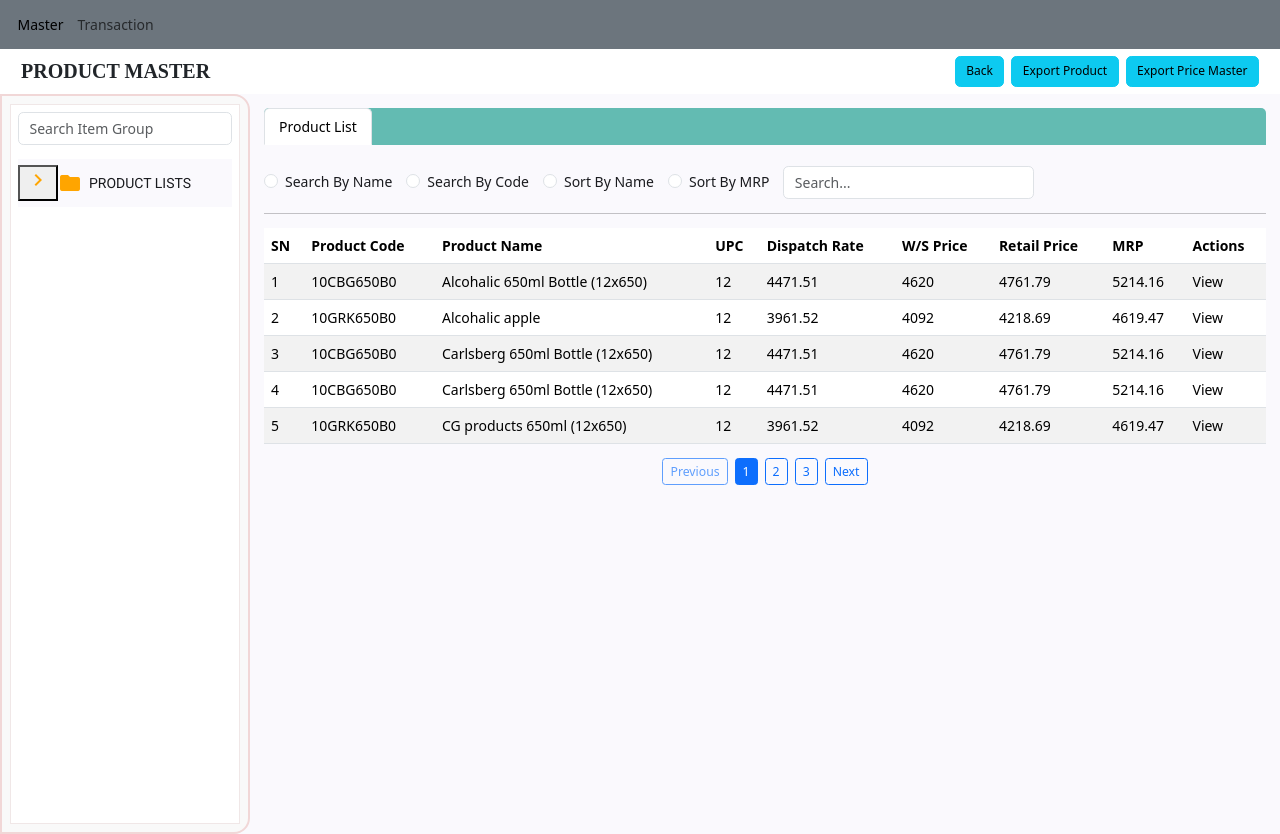
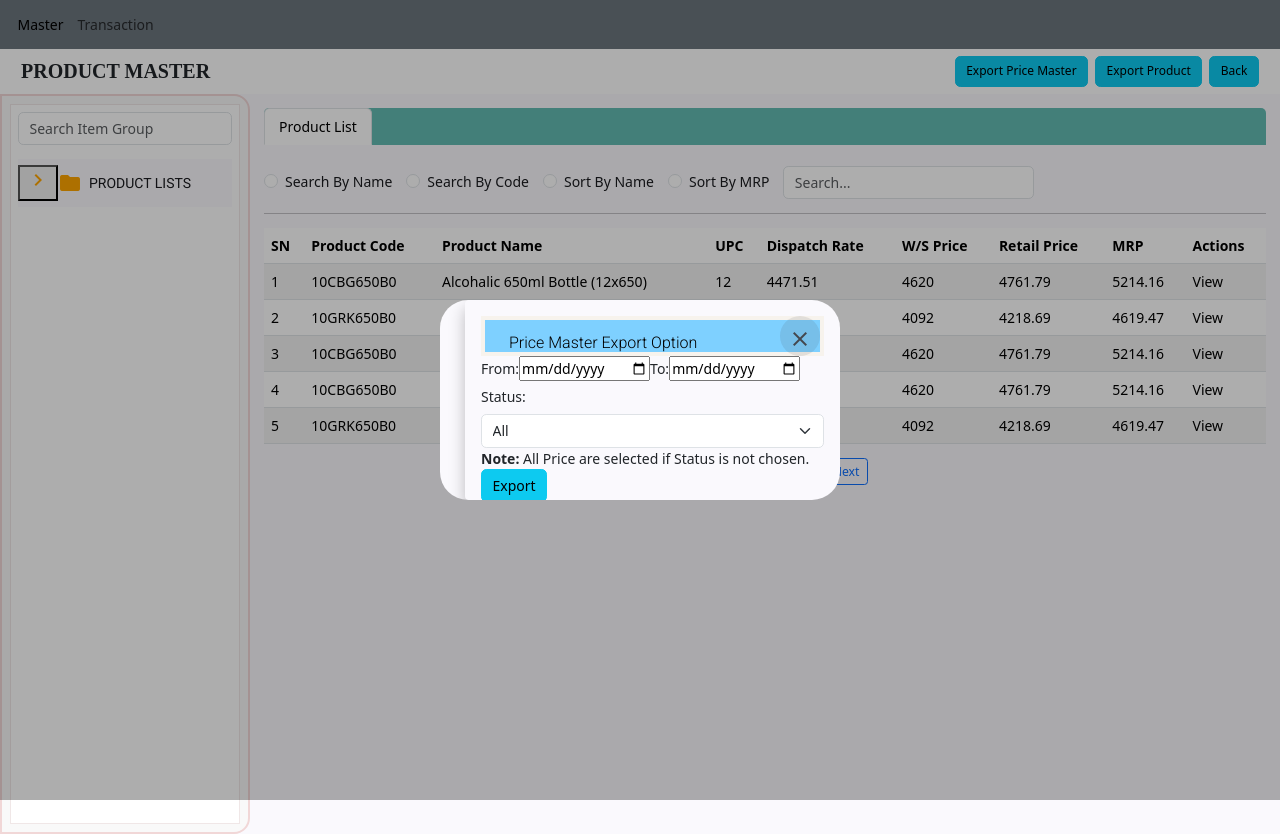
Before and after one commit to manisha-7725/Gorkhanew, an Angular app: page /master in a window 1280 px wide. Both pictures are taken after a click on the button "Export Price Master". After the commit the page ends 800 px from the top, so only its background shows below. Built offline with nearby package versions, Linux system fonts and the light colour scheme.

Commit message:
save excel file

```diff
--- a/package.json
+++ b/package.json
@@ -19,10 +19,12 @@
     "@angular/platform-browser": "^20.0.0",
     "@angular/router": "^20.0.0",
     "bootstrap": "^5.3.7",
+    "file-saver": "^2.0.5",
     "nep-datepicker": "^1.1.26",
     "ng2-search-filter": "^0.5.1",
     "rxjs": "~7.8.0",
     "tslib": "^2.3.0",
+    "xlsx": "^0.18.5",
     "zone.js": "~0.15.0"
   },
   "devDependencies": {
@@ -30,6 +32,7 @@
     "@angular/cli": "^20.0.2",
     "@angular/compiler-cli": "^20.0.0",
     "@types/bootstrap": "^5.2.10",
+    "@types/file-saver": "^2.0.7",
     "@types/jasmine": "~5.1.0",
     "jasmine-core": "~5.7.0",
     "karma": "~6.4.0",
--- a/src/app/app.config.ts
+++ b/src/app/app.config.ts
@@ -1,10 +1,11 @@
 import { ApplicationConfig, provideBrowserGlobalErrorListeners, provideZoneChangeDetection } from '@angular/core';
 import { provideRouter } from '@angular/router';
-
+import { BrowserAnimationsModule, provideAnimations } from '@angular/platform-browser/animations';
 import { routes } from './app.routes';
 
 export const appConfig: ApplicationConfig = {
   providers: [
+
     provideBrowserGlobalErrorListeners(),
     provideZoneChangeDetection({ eventCoalescing: true }),
     provideRouter(routes)
--- a/src/app/app.routes.ts
+++ b/src/app/app.routes.ts
@@ -5,10 +5,12 @@ import { Views } from './views/views';
 import { DialogBox } from './dialog-box/dialog-box';
 
 
+
 export const routes: Routes = [
   {path:'',redirectTo:'master',pathMatch:'full'},
   {path:'master',component:Master},
   {path:'transaction',component:Transaction},
   {path:'views',component:Views},
-  {path:'dialog-box',component:DialogBox}
+  {path:'dialog-box',component:DialogBox},
+
 ];
--- /dev/null
+++ b/src/app/export-master-dialog/export-master-dialog.css
@@ -0,0 +1,31 @@
+.custom-box {
+  width: 375px;
+  height: 200px;
+  box-shadow: 0 8px 16px rgba(0, 0, 0, 0.25); /* More visible shadow */
+  padding: 16px;
+  border-radius: 4px;
+  margin-left: auto;
+  border: 0px  solid  white;
+
+
+  .box .custom-box{
+    right: 0;
+  }
+
+}
+.dialog-header {
+  display: flex;
+  justify-content: space-between;
+  align-items: center;
+  box-shadow: inset;
+  height: 40px;
+  background-color: #7ed0ff;
+  border: 4px solid rgb(247, 243, 237);
+}
+.dialog-header h6 {
+  margin: 0;
+  color: black;
+ font-weight: 100;
+ font-size: medium;
+ text-align: center;
+}
--- /dev/null
+++ b/src/app/export-master-dialog/export-master-dialog.html
@@ -0,0 +1,33 @@
+<div class="box">
+   <div class="custom-box ">
+    <div class="dialog-header">
+      <h6 mat-dialog-title>Price Master Export  Option</h6>
+      <button mat-icon-button mat-dialog-close>
+        <mat-icon>close</mat-icon>
+      </button>
+    </div>
+
+  <div class="form-row">
+    <label class="form-label">From:</label>
+    <input type="date" class="form-input" />
+
+    <label class="form-label">To:</label>
+    <input type="date" class="form-input" />
+  </div>
+
+  <div class="form-row">
+    <label class="form-label">Status:</label>
+    <select class="form-select">
+      <option value="All">All</option>
+      <option value="UnApproved">Un-Approved</option>
+      <option value="Approved">Approved</option>
+    </select>
+  </div>
+
+  <div class="form-row note-row">
+    <label><strong>Note:</strong> All Price are selected if Status is not chosen.</label>
+    <button class="btn btn-info export-btn"  (click)="exportToExcel()">Export</button>
+  </div>
+
+
+</div>
--- /dev/null
+++ b/src/app/export-master-dialog/export-master-dialog.ts
@@ -0,0 +1,52 @@
+import { Component } from '@angular/core';
+import { FormsModule } from '@angular/forms';
+import { CommonModule } from '@angular/common';
+import { MatDialogModule } from '@angular/material/dialog';
+import { MatButtonModule } from '@angular/material/button';
+import { MatIconModule } from '@angular/material/icon';
+import * as XLSX from 'xlsx';
+import { saveAs } from 'file-saver';
+import { MatDialogRef } from '@angular/material/dialog';
+
+@Component({
+   standalone: true,
+  selector: 'app-export-master-dialog',
+  imports: [ MatButtonModule,
+    MatIconModule,
+    MatDialogModule,
+    FormsModule,
+    CommonModule,],
+  templateUrl: './export-master-dialog.html',
+  styleUrl: './export-master-dialog.css'
+})
+
+
+export class ExportMasterDialog {
+
+
+constructor(public dialogRef: MatDialogRef<ExportMasterDialog>) {}
+
+ exportData = [
+    { ProductCode: 'P001', ProductName: 'Product 1', Price: 100 },
+    { ProductCode: 'P002', ProductName: 'Product 2', Price: 200 },
+  ];
+
+  productData = [
+    { Code: 'PRD001', Name: 'Product A', Category: 'Cat1', Price: 150 },
+    { Code: 'PRD002', Name: 'Product B', Category: 'Cat2', Price: 250 },
+  ];
+
+
+  exportToExcel() {
+    const worksheet: XLSX.WorkSheet = XLSX.utils.json_to_sheet(this.exportData);
+    const workbook: XLSX.WorkBook = {
+      Sheets: { 'PriceMaster': worksheet },
+      SheetNames: ['PriceMaster'],
+    };
+    const excelBuffer: any = XLSX.write(workbook, { bookType: 'xlsx', type: 'array' });
+    const data: Blob = new Blob([excelBuffer], { type: 'application/octet-stream' });
+    saveAs(data, 'PriceMasterExport.xlsx');
+
+  }
+
+}
--- a/src/app/master/master.html
+++ b/src/app/master/master.html
@@ -6,12 +6,16 @@
   </label>
 
   <div class="d-flex gap-2">
-    <button class="btn btn-info" style="font-size: 12px">Back</button>
-
-    <button class="btn btn-info" style="font-size: 12px">Export Product</button>
-    <button class="btn btn-info" style="font-size: 12px">
+    <button
+      class="btn btn-info"
+      style="font-size: 12px"
+      (click)="openExportDialog()"
+    >
       Export Price Master
     </button>
+    <button class="btn btn-info" style="font-size: 12px"  >Export Product</button>
+
+    <button class="btn btn-info" style="font-size: 12px">Back</button>
   </div>
 </div>
 
@@ -25,31 +29,31 @@
           class="form-control mb-3"
           [(ngModel)]="searchItemGroup"
           (input)="onSearchChange(searchItemGroup)"
-
         />
 
         <mat-tree [dataSource]="dataSource" [treeControl]="treeControl">
           <!-- parent node -->
 
-  <mat-tree-node *matTreeNodeDef="let node "  matTreeNodePadding>
-
+          <mat-tree-node *matTreeNodeDef="let node " matTreeNodePadding>
             <mat-icon class="me-2">folder</mat-icon>
             <span (click)="onCategorySelect(node.name)">{{ node.name }}</span>
           </mat-tree-node>
 
           <!-- Expandable node -->
-  <mat-tree-node *matTreeNodeDef="let node; when: hasChild" matTreeNodePadding>
-
+          <mat-tree-node
+            *matTreeNodeDef="let node; when: hasChild"
+            matTreeNodePadding
+          >
             <button mat-icon-button matTreeNodeToggle>
               <mat-icon>
-        {{ treeControl.isExpanded(node) ? 'expand_more' : 'chevron_right' }}
+                {{ treeControl.isExpanded(node) ? 'expand_more' :
+                'chevron_right' }}
               </mat-icon>
             </button>
             <mat-icon class="me-2">folder</mat-icon>
             <span (click)="onCategorySelect(node.name)">{{ node.name }}</span>
           </mat-tree-node>
         </mat-tree>
-
       </div>
     </mat-sidenav>
 
@@ -106,7 +110,12 @@
           <label class="form-check-label">Sort By MRP</label>
         </div>
 
-        <input type="text" class="form-control w-25" placeholder="Search..."  [(ngModel)]="searchtext" />
+        <input
+          type="text"
+          class="form-control w-25"
+          placeholder="Search..."
+          [(ngModel)]="searchtext"
+        />
       </div>
 
       <hr />
@@ -127,7 +136,9 @@
         </thead>
 
         <tbody>
-          <tr *ngFor="let product of paginatedProducts | filter:searchtext; let i = index">
+          <tr
+            *ngFor="let product of paginatedProducts | filter:searchtext; let i = index"
+          >
             <td>{{ (currentPage - 1) * pageSize + i + 1 }}</td>
             <td>{{ product.productCode }}</td>
             <td>{{ product.productName }}</td>
--- a/src/app/master/master.ts
+++ b/src/app/master/master.ts
@@ -13,6 +13,10 @@ import {
 import { MatTreeModule } from '@angular/material/tree';
 import { FilterPipe } from '../filter-pipe';
 import { FormsModule } from '@angular/forms';
+import { MatDialog } from '@angular/material/dialog';
+import { ExportMasterDialog } from '../export-master-dialog/export-master-dialog';
+import * as XLSX from 'xlsx';
+import { saveAs } from 'file-saver';
 
 
 interface FoodNode {
@@ -50,6 +54,7 @@ interface Product {
     MatTreeModule,
     FilterPipe,
     FormsModule,
+
   ],
   templateUrl: './master.html',
   styleUrl: './master.css',
@@ -65,6 +70,14 @@ searchtext: string = '';
   originalData: FoodNode[] = [];
 
 
+
+
+
+  openExportDialog(): void {
+    this.dialog.open(ExportMasterDialog, { width: '400px' });
+  }
+
+
   private _transformer = (node: FoodNode, level: number) => {
     return {
       expandable: !!node.children && node.children.length > 0,
@@ -73,7 +86,10 @@ searchtext: string = '';
     };
   };
   selectedCategory: string = '';
-  constructor(private router: Router, ) {}
+  constructor(private router: Router,private dialog: MatDialog ) {}
+
+
+
 
   onView(): void {
     this.router.navigate(['/views']);
```
Also changed, not shown: src/app/app.ts (+5 -3 lines), 2 other files (tests, documents, lock files or other folders). Lines whose indentation alone changed are shown as unchanged.
